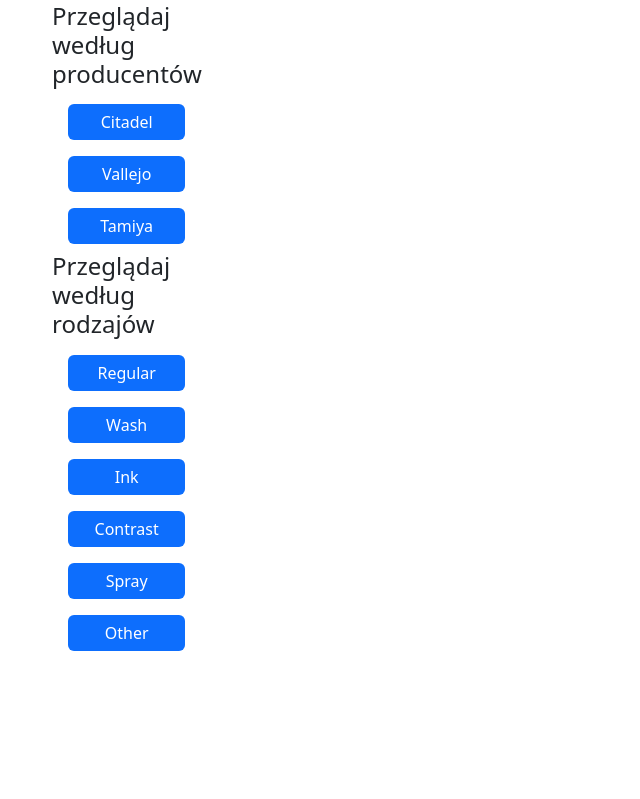
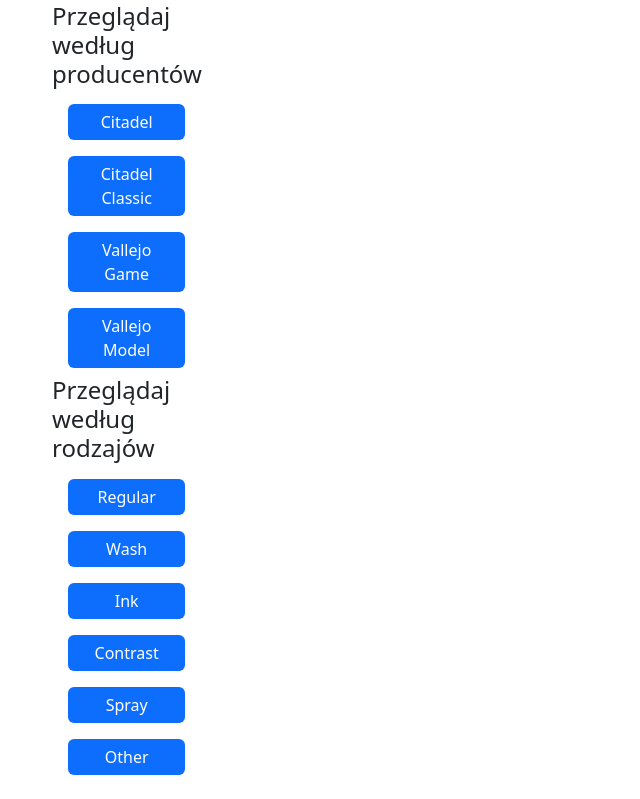
Before and after one commit to Maciekk119/WykazFarb, a Django app: page / in a window 1280 px wide. Shown: the part 130-929 px from the top of the page, without its empty margins (0-640 px from the left). Before the commit the page ends 781 px from the top, so only its background shows below. Run offline with Django 4.2, Linux system fonts and the light colour scheme; some libraries are stand-ins or nearby versions; grey boxes are pictures that could not be loaded.

Commit message:
Citadel classic in templates

```diff
--- a/templates/main.html
+++ b/templates/main.html
@@ -114,11 +114,14 @@
                     <li class="list-group-item border-0"><a href="/katalog/brand/1">
                         <button type="button" class="btn btn-primary border-0 w-100">Citadel</button>
                     </a></li>
+                    <li class="list-group-item border-0"><a href="/katalog/brand/4">
+                        <button type="button" class="btn btn-primary border-0 w-100">Citadel Classic</button>
+                    </a></li>
                     <li class="list-group-item border-0"><a href="/katalog/brand/2">
-                        <button type="button" class="btn btn-primary border-0 w-100">Vallejo</button>
+                        <button type="button" class="btn btn-primary border-0 w-100">Vallejo Game</button>
                     </a></li>
                     <li class="list-group-item border-0"><a href="/katalog/brand/3">
-                        <button type="button" class="btn btn-primary border-0 w-100">Tamiya</button>
+                        <button type="button" class="btn btn-primary border-0 w-100">Vallejo Model</button>
                     </a></li>
 
                 </ol>
```
